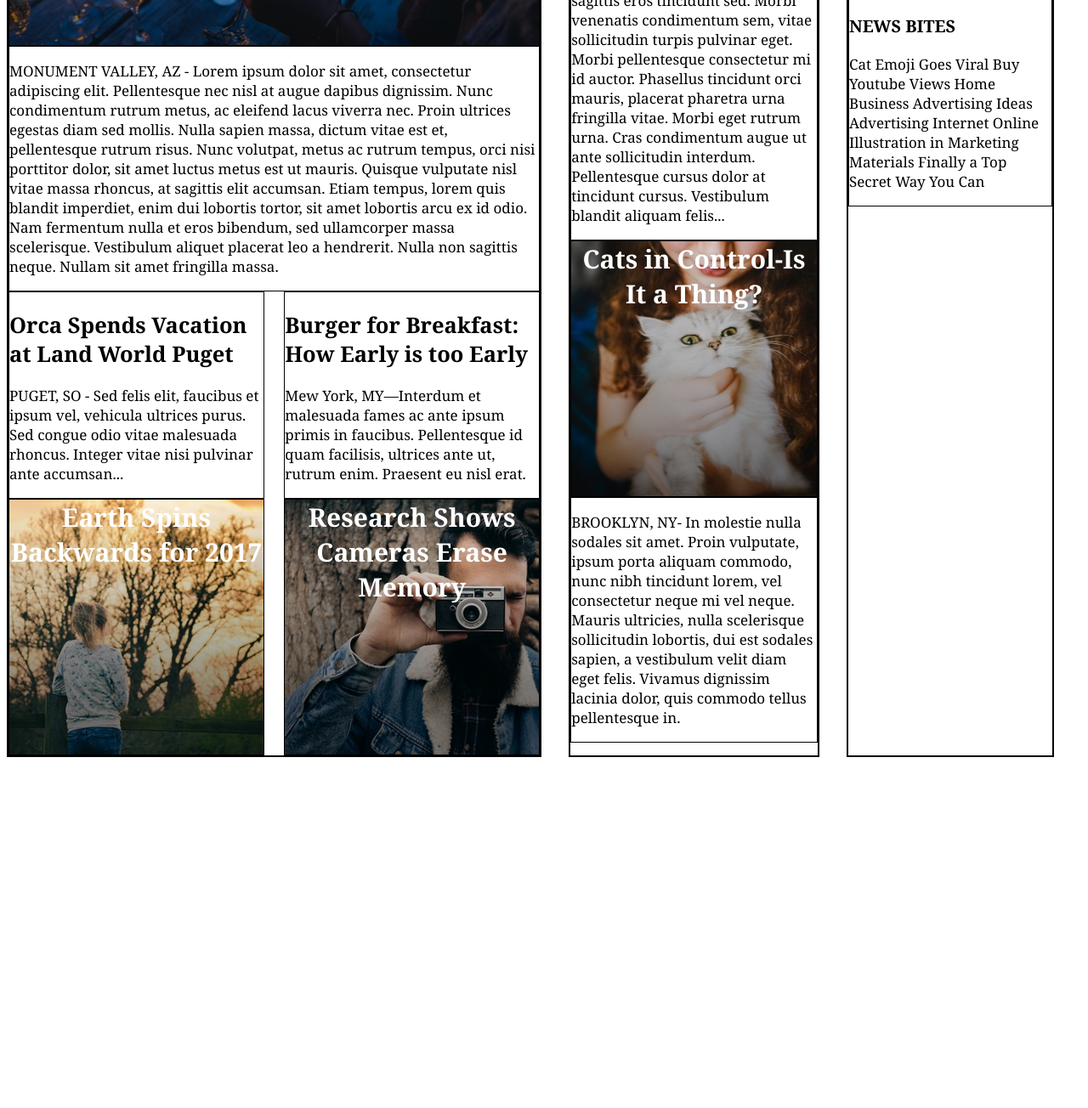
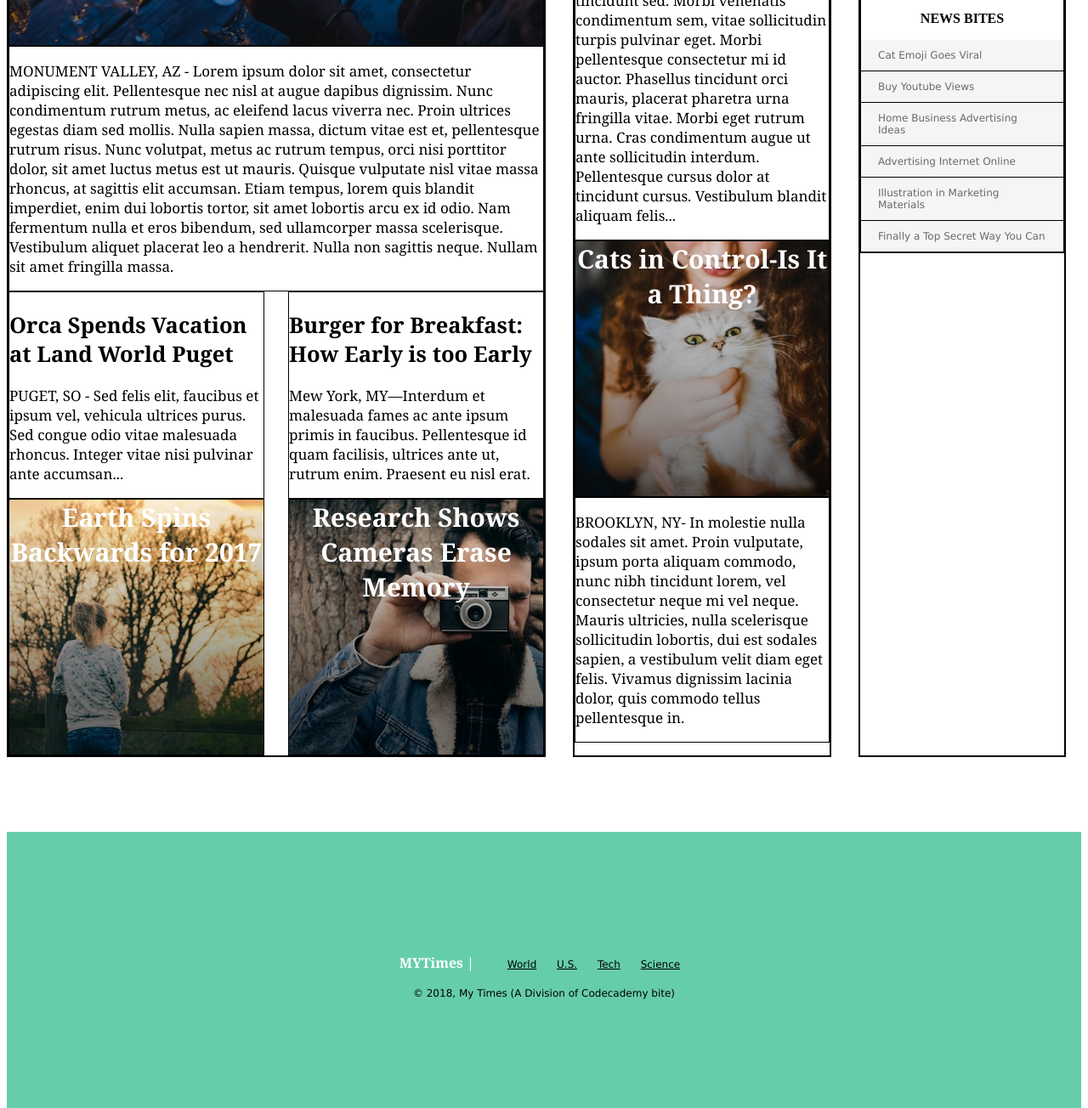
Before and after one commit to ns2mam/mytimes, a plain HTML site: page index.html in a window 1280 px wide. Shown: the part 360-1664 px from the top of the page at 85% size. Before the commit the page ends 1251 px from the top, so only its background shows below. Drawn offline with Linux system fonts and the light colour scheme.

Commit message:
Edit third column and add footer.

```diff
--- a/index.html
+++ b/index.html
@@ -61,13 +61,32 @@
       <div class="column">
         <div class="small">
             <img src="images\img-news-bite.png">
-          <div class="article">
+          <div class="newsbites">
             <h3>NEWS BITES</h3>
-            <p>Cat Emoji Goes Viral Buy Youtube Views Home Business Advertising Ideas Advertising Internet Online Illustration in Marketing Materials Finally a Top Secret Way You Can</p>
+            <span>Cat Emoji Goes Viral</span>
+            <span>Buy Youtube Views</span>
+            <span>Home Business Advertising Ideas</span>
+            <span>Advertising Internet Online</span>
+            <span>Illustration in Marketing Materials</span>
+            <span>Finally a Top Secret Way You Can</span>
           </div>
         </div>
       </div>
 
     </main>
+
+    <footer>
+      <div class="info">
+        <span id="MYTimes">MYTimes      |</span>
+        <nav>
+          <span> <a href="#">World</a> </span>
+          <span> <a href="#">U.S.</a> </span>
+          <span> <a href="#">Tech</a> </span>
+          <span> <a href="#">Science</a> </span>
+        </nav>
+      </div>
+      <div id="copyright">&copy; 2018, My Times (A Division of Codecademy bite)</div>
+    </footer>
+
   </body>
 </html>
--- a/style.css
+++ b/style.css
@@ -39,8 +39,12 @@
   /*display: flex;*/
   flex: 1 0 auto
   flex-wrap: wrap;
+/*  padding-right: 40px;*/
+  /*justify-content: flex-end;*/
+}
+
+header nav {
   padding-right: 40px;
-  /*justify-content: flex-end;*/
 }
 
 nav span {
@@ -76,18 +80,27 @@
   display: flex;
   flex-flow: row wrap;
   justify-content: space-between;
+  width: 630px;
 }
 
 .column.medium {
 /*   margin-right: 100px;
   order: 2;
   padding: 30px;*/
+  display: flex;
+  flex-direction: column;
+  width: 300px;
+}
+
+.medium {
   width: 300px;
 }
 
 .column.small {
 /*   margin-right: 100px;
   order: 3;*/
+  display: flex;
+  flex-direction: column;
   width: 240px;
 }
 
@@ -163,3 +176,50 @@
   text-align: center;
   order: 6;
 }
+
+.newsbites h3 {
+  font-size: 16px;
+  font-weight: bold;
+  text-align: center;
+}
+
+.newsbites span {
+  display: block;
+  background-color: WhiteSmoke;
+  font-family: Verdana;
+  font-size: 12px;
+  color: DimGray;
+  border-bottom: 1px solid black;
+  padding: 11px 20px;
+}
+
+footer {
+  display: flex;
+  position: relative;
+  top: 150px;
+  height: 325px;
+  width: 100%;
+  flex-direction: column;
+  justify-content: center;
+  align-items: center;
+  background-color: MediumAquamarine;
+  margin: auto;
+  font-family: Verdana;
+  font-size: 12px
+}
+
+#MYTimes {
+  font-family: Georgia;
+  font-size: 16px;
+  font-weight: bold;
+  color: white;
+}
+
+footer nav {
+  display: inline-block;
+  padding-left: 25px;
+}
+
+.info {
+  display: inline-block;
+}
```
